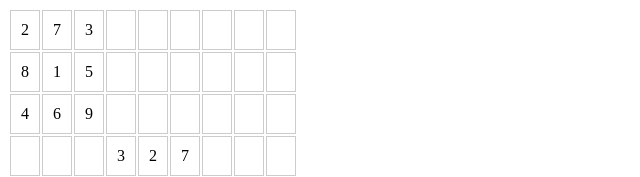
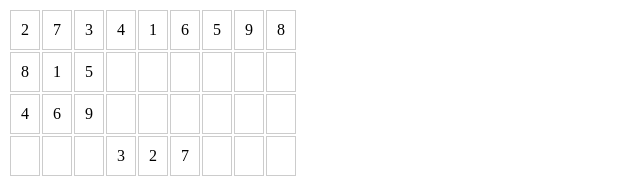
Before and after one commit to BinsSoft/games, an Angular app in the folder sudoku/: page / in a window 1280 px wide. Shown: the top 177 px of the page, without its empty margins (0-640 px from the left). Built offline with nearby package versions, Linux system fonts and the light colour scheme.

Commit message:
puzzzle calculation for first row

```diff
--- a/sudoku/src/app/container/container.component.ts
+++ b/sudoku/src/app/container/container.component.ts
@@ -94,16 +94,79 @@ export class ContainerComponent implements OnInit {
 		});
 
 
+		// console.log(blankElements);
+		//console.log(this.allCells);
+		for (let row = 1; row<=this.totalBlock-8; row++ ) {
+			let blankElements = document.querySelectorAll("td[data-row='"+row+"']:not([data-value])");
 
+
+			blankElements.forEach((element:any)=>{
+
+				let fullElements = document.querySelectorAll("td[data-row='"+row+"'][data-value]");
+				let fullCells = [];
+				let cellArr = [1,2,3,4,5,6,7,8,9];
+
+				fullElements.forEach((e:any)=>{
+					//console.log("not blank : "+e.dataset.value);
+					if (cellArr.indexOf( Number(e.dataset.value) ) > -1) {
+						cellArr.splice(cellArr.indexOf( Number(e.dataset.value) ), 1);
+					}
+				});
+
+				let lastCell = cellArr[0];
+				let colElements = document.querySelectorAll("td[data-column='"+element.dataset.column+"'][data-value]");
+
+				colElements.forEach((e:any)=>{
+					console.log("column  : "+e.dataset.value);
+					if (cellArr.indexOf( Number(e.dataset.value) ) > -1){
+						cellArr.splice(cellArr.indexOf( Number(e.dataset.value) ), 1);
+					}
+				});
+
+
+
+				console.log(cellArr);
+
+				let cell = this.getProperCell(cellArr, element);
+				if (cell) {
+
+					element.setAttribute("data-value", cell);
+					element.innerText = cell;
+					this.allCells[element.dataset.block].splice( this.allCells[element.dataset.block].indexOf(cell) , 1 );
+					cellArr.splice( cellArr.indexOf(cell) , 1 );
+				} else {
+					console.log("last cell :"+lastCell);
+					let previousElement = this.swapLastCell( element, element);
+					element.setAttribute("data-value", previousElement.dataset.value);
+					element.innerText = previousElement.dataset.value;
+					previousElement.setAttribute("data-value", lastCell);
+					previousElement.innerText = lastCell;
+				}
+			});
+		}
 
 	}
 
+	swapLastCell( targetElement, lastElement) {
+		let previousElement = targetElement.previousSibling;
+		let colElements = document.querySelectorAll("td[data-column='"+lastElement.dataset.column+"'][data-value='"+previousElement.dataset.value+"']");
+		if (colElements.length > 0) {
+			return this.swapLastCell( previousElement, lastElement);
+		}
+		let previousValue = previousElement.dataset.value;
+
+		return previousElement;
+	}
+
 	getProperCell(cellArr, targetElement) {
-		let randormIndex = Math.floor(Math.random()*cellArr.length);
-		let cell = cellArr[  randormIndex ];
+
 		let targetColumn = targetElement.dataset.column;
 		let targetRow = targetElement.dataset.row;
 		let targetBlock = targetElement.dataset.block;
+		let randormIndex = (targetBlock === "5" || targetBlock=== "1" || targetBlock==="9")? Math.floor(Math.random()*cellArr.length) : 0;
+		let cell = cellArr[  randormIndex ];
+
+		console.log(cellArr, cell, targetElement);
 		if (cellArr.length > 0
 			&&
 			(document.querySelectorAll("td[data-column='"+targetColumn+"'][data-value='"+cell+"']").length > 0
```
